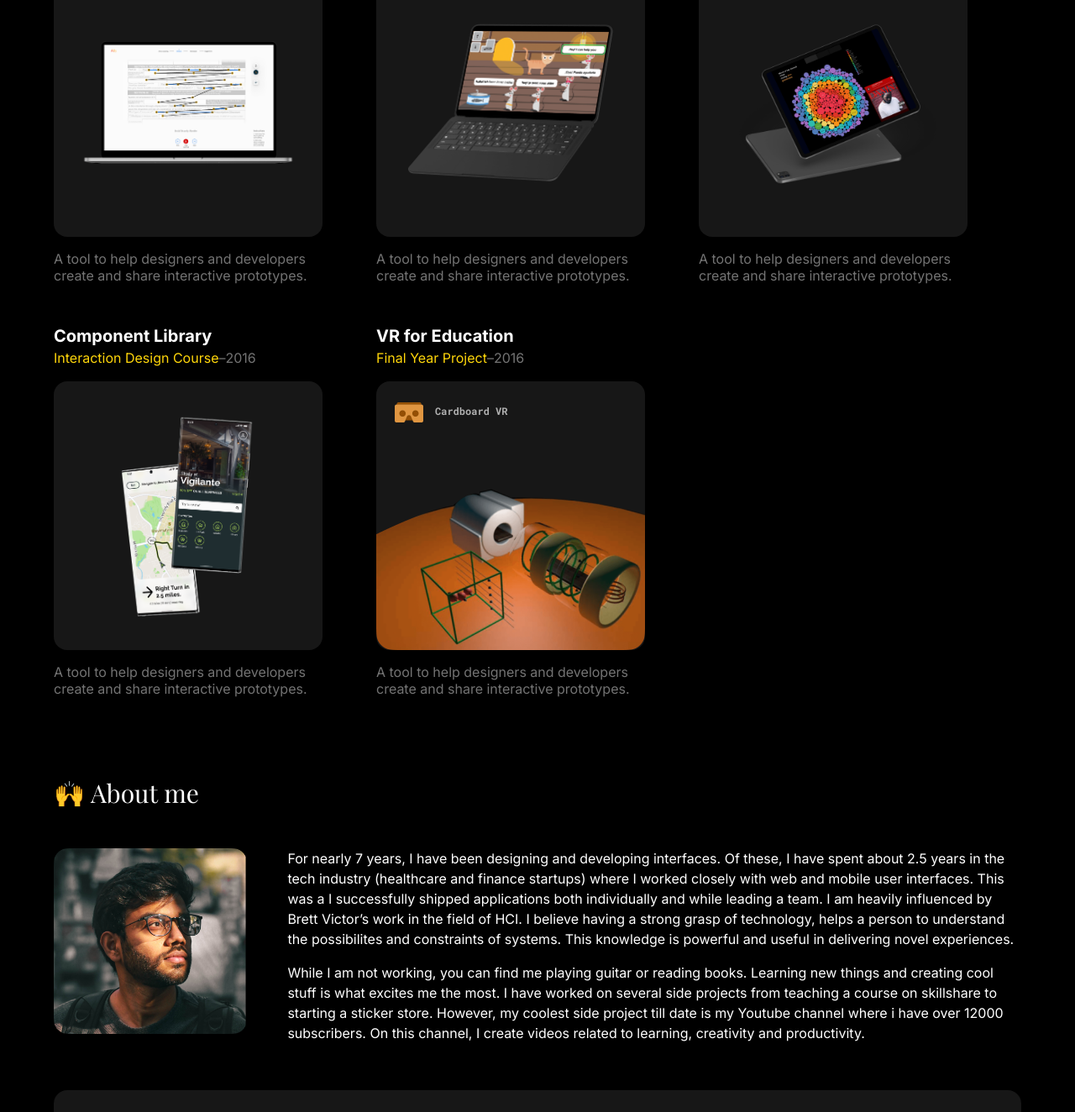
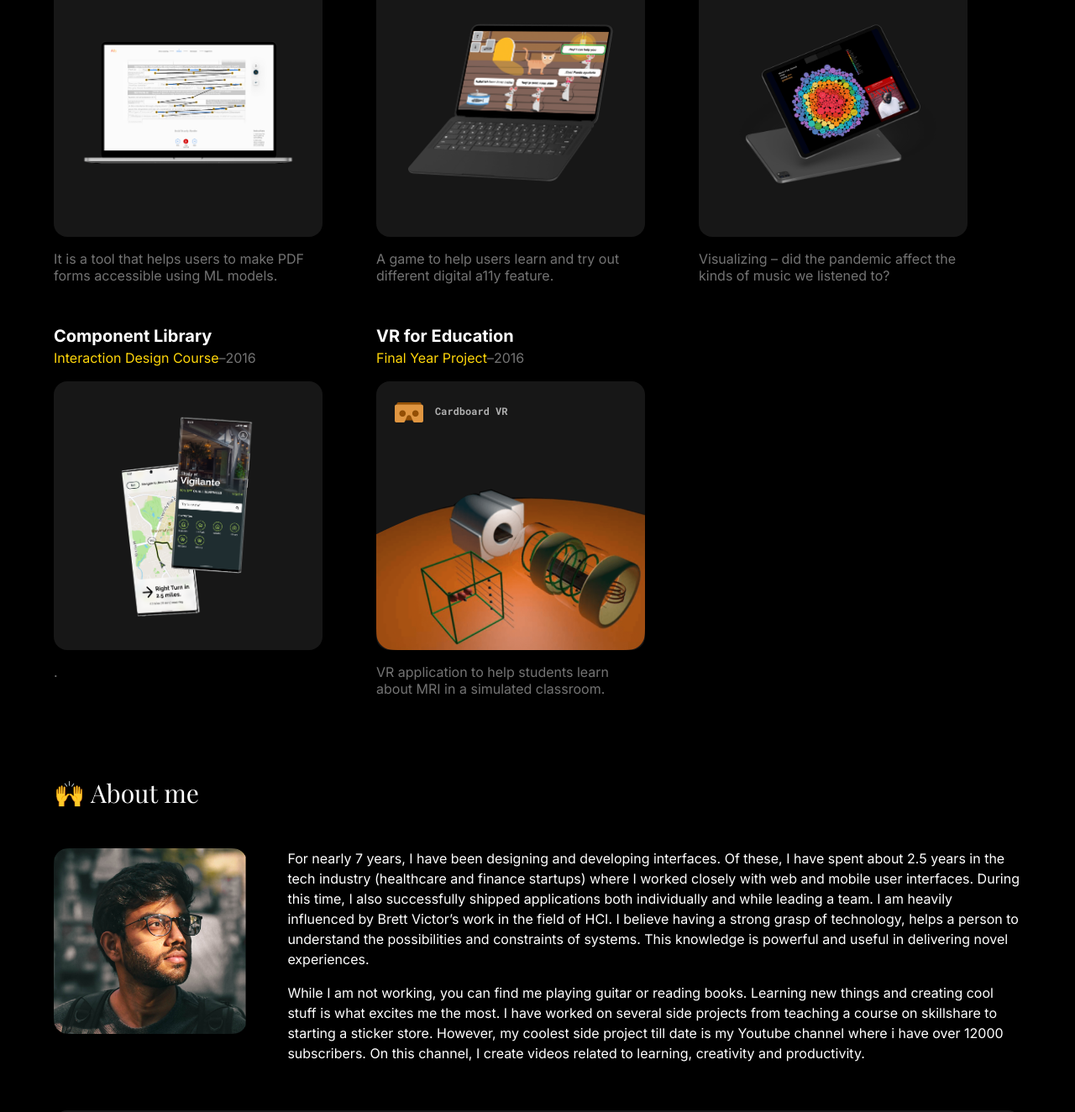
Before and after one commit to PaliwalSparsh/design-portfolio, a Next.js app: page / in a window 1280 px wide. Shown: the part 979-2303 px from the top of the page at 84% size. Built offline with nearby package versions, Linux system fonts and the light colour scheme; a web font is replaced by a local one.

Commit message:
Add description to projects

```diff
--- a/pages/index.js
+++ b/pages/index.js
@@ -77,7 +77,7 @@ function Projects() {
           year="WIP"
           imageSrc="/formA11y.png"
           imageAlt="A laptop with tool window opened in it."
-          description="A tool to help designers and developers create and share interactive prototypes."
+          description="It is a tool that helps users to make PDF forms accessible using ML models."
         />
         <ProjectCard
           title="Game for Preferences Discovery"
@@ -86,7 +86,7 @@ function Projects() {
           year="2016"
           imageSrc="/discoveryCat.png"
           imageAlt="A laptop with game window opened in it."
-          description="A tool to help designers and developers create and share interactive prototypes."
+          description="A game to help users learn and try out different digital a11y feature."
         />
         <ProjectCard
           title="Music Through the Pandemic"
@@ -95,7 +95,7 @@ function Projects() {
           year="2021"
           imageSrc="/musicPandemic.png"
           imageAlt="An iPad with game window opened in it."
-          description="A tool to help designers and developers create and share interactive prototypes."
+          description="Visualizing – did the pandemic affect the kinds of music we listened to?"
         />
         {/* Change title of Component Library with caution as it is present in ProjectCard as well. */}
         <ProjectCard
@@ -104,8 +104,8 @@ function Projects() {
           org="Interaction Design Course"
           year="2016"
           imageSrc="/studySpace.png"
-          imageAlt="A phone with app opened in it."
-          description="A tool to help designers and developers create and share interactive prototypes."
+          imageAlt="Component library for an app that helps student find places to study."
+          description="."
         />
         <ProjectCard
           title="VR for Education"
@@ -114,7 +114,7 @@ function Projects() {
           year="2016"
           imageSrc="/vr.png"
           imageAlt="Cardboard VR headset showing users MRI machine."
-          description="A tool to help designers and developers create and share interactive prototypes."
+          description="VR application to help students learn about MRI in a simulated classroom."
         />
         <div className="h-1 w-80"></div>
       </div>
@@ -136,11 +136,11 @@ function About() {
           <div>
             For nearly 7 years, I have been designing and developing interfaces. Of these, I have
             spent about 2.5 years in the tech industry (healthcare and finance startups) where I
-            worked closely with web and mobile user interfaces. This was a I successfully shipped
-            applications both individually and while leading a team. I am heavily influenced by
-            Brett Victor’s work in the field of HCI. I believe having a strong grasp of technology,
-            helps a person to understand the possibilites and constraints of systems. This knowledge
-            is powerful and useful in delivering novel experiences.
+            worked closely with web and mobile user interfaces. During this time, I also
+            successfully shipped applications both individually and while leading a team. I am
+            heavily influenced by Brett Victor’s work in the field of HCI. I believe having a strong
+            grasp of technology, helps a person to understand the possibilities and constraints of
+            systems. This knowledge is powerful and useful in delivering novel experiences.
           </div>
           <div className="mt-4">
             While I am not working, you can find me playing guitar or reading books. Learning new
@@ -198,7 +198,7 @@ function About() {
           link=""
         />
       </LinkContainer>
-      <div className="mb-32"/>
+      <div className="mb-32" />
     </>
   );
 }
@@ -206,8 +206,11 @@ function About() {
 function LinkComponent({ title, description, link, properties }) {
   return (
     <div className="w-full mt-8 xl:mt-0 sm:w-6/12 xl:w-4/12 xl:pt-6" style={properties}>
-      <a href={link} className="text-lg xl:text-xl font-bold hover:underline decoration-4 underline-offset-4 decoration-[#ffd60A]">
-          {title}
+      <a
+        href={link}
+        className="text-lg xl:text-xl font-bold hover:underline decoration-4 underline-offset-4 decoration-[#ffd60A]"
+      >
+        {title}
       </a>
       <div className="w-full mt-1 sm:w-4/5">{description}</div>
     </div>
```
